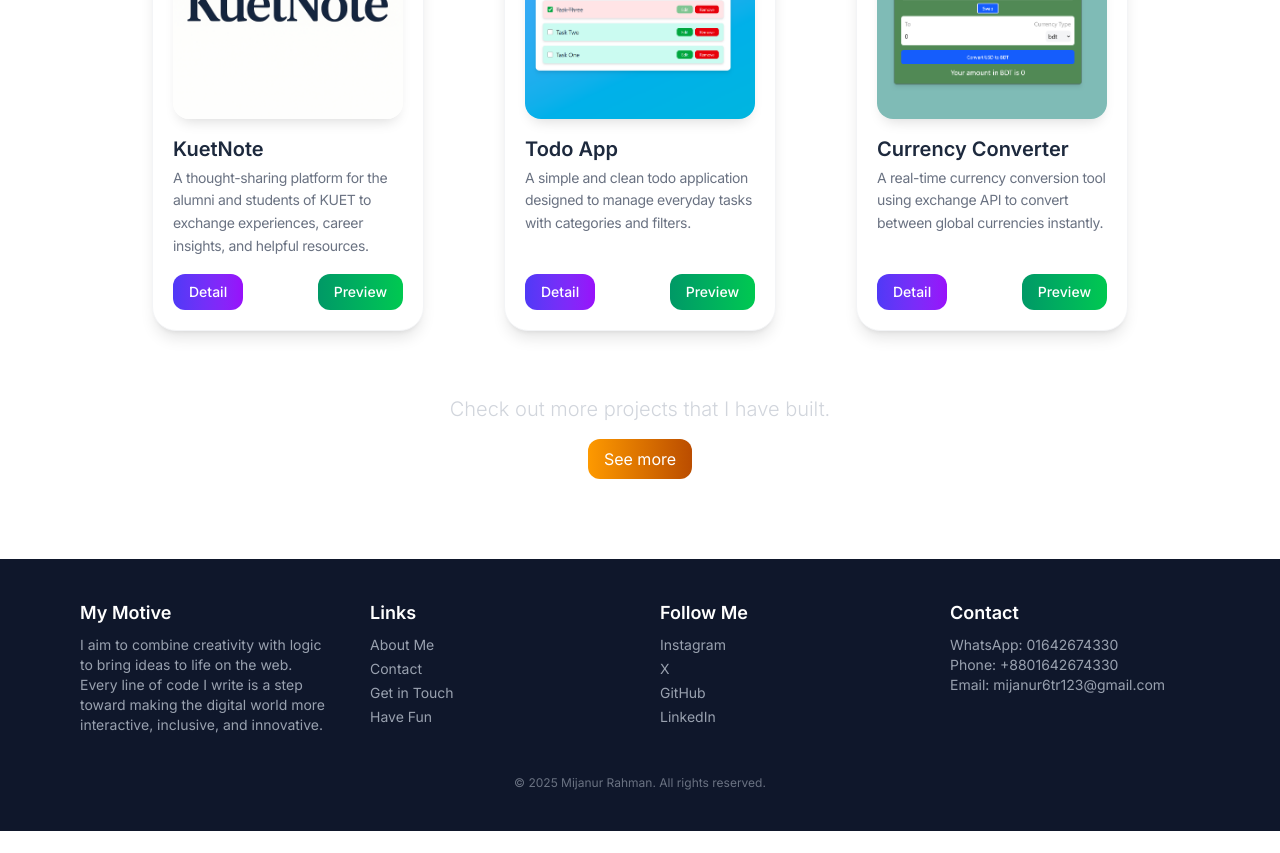
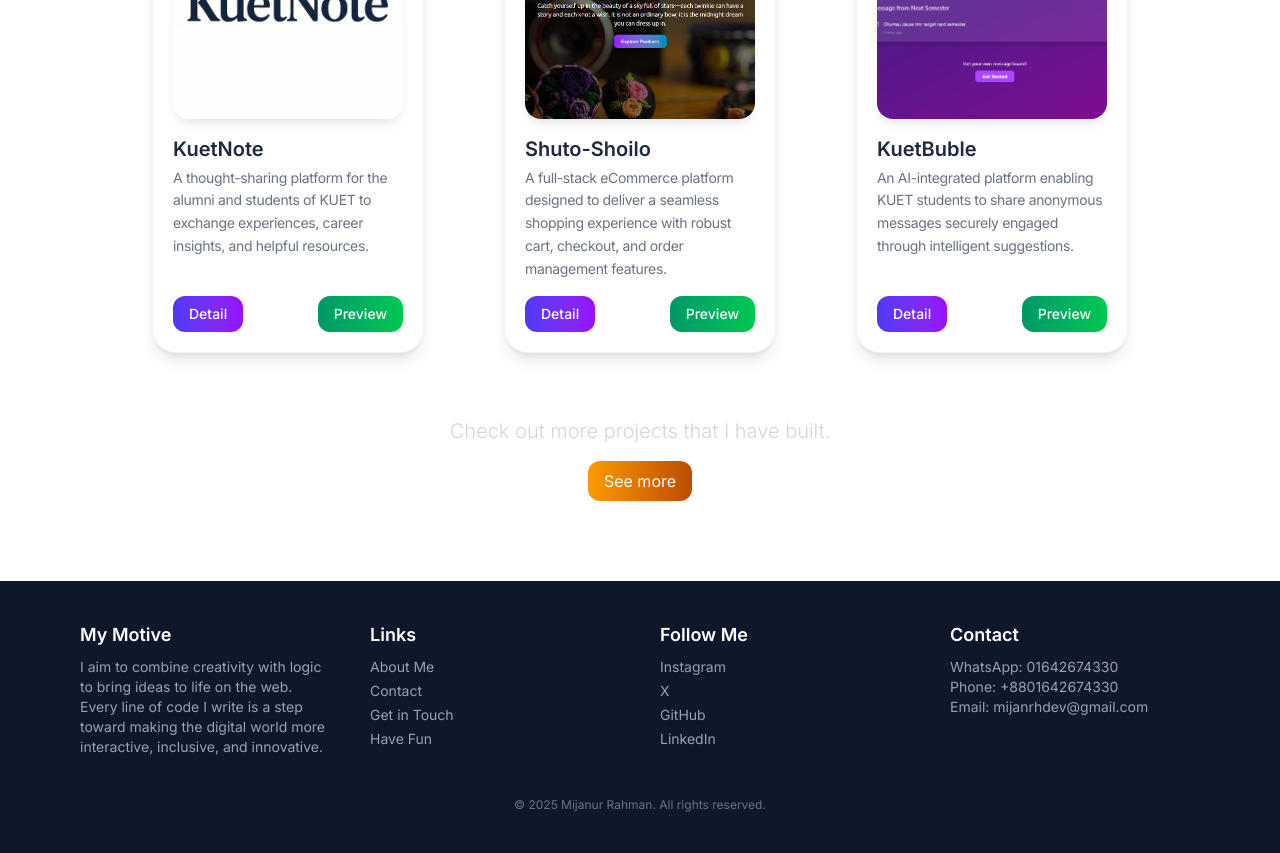
Before and after one commit to mijanur6tr/Portfolio, a React (Vite) app: page / in a window 1280 px wide. Shown: the part 2840-3693 px from the top of the page. Before the commit the page ends 3671 px from the top, so only its background shows below. Built offline with nearby package versions, Linux system fonts and the light colour scheme.

Commit message:
KuetBuble and Shuto-Shoilo Added

```diff
--- a/src/components/Footer.jsx
+++ b/src/components/Footer.jsx
@@ -71,7 +71,7 @@ export const Footer = (props) => {
           <h3 className="text-lg font-semibold text-white mb-2">Contact</h3>
           <p className="text-sm text-gray-400">WhatsApp: 01642674330</p>
           <p className="text-sm text-gray-400">Phone: +8801642674330</p>
-          <p className="text-sm text-gray-400">Email: mijanur6tr123@gmail.com</p>
+          <p className="text-sm text-gray-400">Email: mijanrhdev@gmail.com</p>
         </motion.div>
       </div>
 
--- a/src/constants/index.js
+++ b/src/constants/index.js
@@ -1,10 +1,9 @@
-
-import todo from "../../public/todo.png"
-import currency from "../../public/currency.png"
-import tic from "../../public/tic.png"
-import kuetnote from "../../public/kuetnote.png"
-
-
+import todo from "../../public/todo.png";
+import currency from "../../public/currency.png";
+import tic from "../../public/tic.png";
+import kuetnote from "../../public/kuetnote.png";
+import KuetBuble from "../../public/KuetBuble.png";
+import Shuto from "../../public/Shuto-Shoilo.png";
 
 export const HERO_CONTENT = `I Build High-Impact, Fast, and Modern Web Solutions.From idea to launch, I craft scalable websites and full-stack applications that drive business results.
 Let’s create something your users will love. `;
@@ -16,8 +15,10 @@ export const projectData = [
     id: 1,
     title: "KuetNote",
     image: kuetnote,
-    cardDescription: "A thought-sharing platform for the alumni and students of KUET to exchange experiences, career insights, and helpful resources.",
-    description: "KUETNote is a collaborative web platform built to simplify academic life for students of KUET. It allows students to easily share, access, and organize course notes, question papers, and study resources by department and academic year. Designed with a clean UI and intuitive navigation, KUETNote enhances peer-to-peer learning and promotes a culture of open knowledge sharing within the university. The project showcases dynamic routing, file upload capabilities, and user-friendly categorization—all developed using React, Tailwind CSS, and Appwrite for backend services.",
+    cardDescription:
+      "A thought-sharing platform for the alumni and students of KUET to exchange experiences, career insights, and helpful resources.",
+    description:
+      "KUETNote is a collaborative web platform built to simplify academic life for students of KUET. It allows students to easily share, access, and organize course notes, question papers, and study resources by department and academic year. Designed with a clean UI and intuitive navigation, KUETNote enhances peer-to-peer learning and promotes a culture of open knowledge sharing within the university. The project showcases dynamic routing, file upload capabilities, and user-friendly categorization—all developed using React, Tailwind CSS, and Appwrite for backend services.",
     detailLink: "/projects/1",
     previewLink: "https://kuet-note.vercel.app/",
     technologies: ["React", "Tailwind CSS", "Appwrite"],
@@ -28,11 +29,63 @@ export const projectData = [
   },
   {
     id: 2,
+    title: "Shuto-Shoilo",
+    image: Shuto,
+    cardDescription:
+      "A full-stack eCommerce platform designed to deliver a seamless shopping experience with robust cart, checkout, and order management features.",
+    description:
+      "ShutoShoilo is a full-stack MERN eCommerce application built for a smooth online shopping journey. It provides responsive UI, secure authentication, and dynamic product management. With features like cart, checkout, and hassle-free admin controls, the platform ensures efficient handling of both customer and admin operations. Designed with React and Tailwind CSS for modern UI, and powered by Node.js, Express.js, and MongoDB for backend scalability, ShutoShoilo demonstrates clean architecture and practical use of authentication and state management.",
+    detailLink: "/projects/2",
+    previewLink: "https://shuto-shoilo-frontend.vercel.app/",
+    technologies: [
+      "React",
+      "Tailwind CSS",
+      "Node.js",
+      "Express.js",
+      "MongoDB",
+      "React Router DOM",
+      "JWT",
+    ],
+    problems: [
+      "Implementing secure authentication and JWT-based authorization",
+      "Designing cart and checkout flow with dynamic state management",
+      "Structuring admin panel for product and order management",
+    ],
+  },
+  {
+    id: 3,
+    title: "KuetBuble",
+    image: KuetBuble,
+    cardDescription:
+      "An AI-integrated platform enabling KUET students to share anonymous messages securely engaged through intelligent suggestions.",
+    description:
+      "KuetBubble is an AI-powered anonymous messaging platform designed exclusively for KUET students. The platform allows users to share messages in a secure and private environment, while AI-driven suggestions enhance interaction and engagement. With NextAuth authentication ensuring safe sign-in and session management, and a clean UI built with Next.js, Tailwind CSS, and TypeScript, KuetBubble demonstrates the integration of AI in social platforms along with strong validation and seamless user flow.",
+    detailLink: "/projects/3",
+    previewLink: "https://kuet-bubble.vercel.app/",
+    technologies: [
+      "Next.js",
+      "TypeScript",
+      "Tailwind CSS",
+      "MongoDB",
+      "React Hook Form",
+      "Zod",
+      "NextAuth",
+    ],
+    problems: [
+      "Integrating AI to generate meaningful and engaging message suggestions",
+      "Ensuring security and anonymity while maintaining smooth user flow",
+      "Implementing robust validation with React Hook Form and Zod",
+    ],
+  },
+  {
+    id: 4,
     title: "Todo App",
     image: todo,
-    cardDescription: "A simple and clean todo application designed to manage everyday tasks with categories and filters.",
-    description: "A clean and minimalistic Todo application built to help users organize their daily tasks efficiently. It supports task categorization, filtering, and dynamic updates—making productivity simple and intuitive. This project was a hands-on introduction to React’s Context API, which I used to manage global state across components without prop drilling. It deepened my understanding of component-based architecture and scalable state management in React..",
-    detailLink: "/projects/2",
+    cardDescription:
+      "A simple and clean todo application designed to manage everyday tasks with categories and filters.",
+    description:
+      "A clean and minimalistic Todo application built to help users organize their daily tasks efficiently. It supports task categorization, filtering, and dynamic updates—making productivity simple and intuitive. This project was a hands-on introduction to React’s Context API, which I used to manage global state across components without prop drilling. It deepened my understanding of component-based architecture and scalable state management in React..",
+    detailLink: "/projects/4",
     previewLink: "https://react-to-do-bice-five.vercel.app",
     technologies: ["React", "Context API", "Tailwind CSS"],
     problems: [
@@ -41,12 +94,14 @@ export const projectData = [
     ],
   },
   {
-    id: 3,
+    id: 5,
     title: "Currency Converter",
     image: currency,
-    cardDescription: "A real-time currency conversion tool using exchange API to convert between global currencies instantly.",
-    description: "A responsive and real-time currency conversion application that allows users to convert between global currencies instantly using up-to-date exchange rates. This project leverages a public Exchange Rate API to fetch live data and perform accurate conversions. Through this project, I gained practical experience in integrating APIs, handling asynchronous operations, and displaying real-time data in a user-friendly interface using React.",
-    detailLink: "/projects/3",
+    cardDescription:
+      "A real-time currency conversion tool using exchange API to convert between global currencies instantly.",
+    description:
+      "A responsive and real-time currency conversion application that allows users to convert between global currencies instantly using up-to-date exchange rates. This project leverages a public Exchange Rate API to fetch live data and perform accurate conversions. Through this project, I gained practical experience in integrating APIs, handling asynchronous operations, and displaying real-time data in a user-friendly interface using React.",
+    detailLink: "/projects/5",
     previewLink: "https://currency-converter-ivory-sigma.vercel.app",
     technologies: ["HTML", "CSS", "JavaScript", "ExchangeRate API"],
     problems: [
@@ -55,12 +110,14 @@ export const projectData = [
     ],
   },
   {
-    id: 4,
+    id: 6,
     title: "Tic-Tac-Toe Game",
     image: tic,
-    cardDescription: "A two-player Tic Tac Toe game with a computer AI option, built using basic HTML, CSS, and JavaScript.",
-    description: "A classic two-player Tic Tac Toe game built using HTML, CSS, and JavaScript, featuring both human-vs-human and human-vs-computer modes. Originally developed for fun, this project turned into a deep dive into game logic and decision-making. I implemented a simple yet effective AI opponent that can intelligently predict and counter the player's next move, making the gameplay more challenging and engaging. It sharpened my logical thinking and problem-solving skills in JavaScript.",
-    detailLink: "/projects/4",
+    cardDescription:
+      "A two-player Tic Tac Toe game with a computer AI option, built using basic HTML, CSS, and JavaScript.",
+    description:
+      "A classic two-player Tic Tac Toe game built using HTML, CSS, and JavaScript, featuring both human-vs-human and human-vs-computer modes. Originally developed for fun, this project turned into a deep dive into game logic and decision-making. I implemented a simple yet effective AI opponent that can intelligently predict and counter the player's next move, making the gameplay more challenging and engaging. It sharpened my logical thinking and problem-solving skills in JavaScript.",
+    detailLink: "/projects/6",
     previewLink: "https://tic-tac-toe-eosin-two.vercel.app/",
     technologies: ["HTML", "CSS", "JavaScript"],
     problems: [
```
Also changed, not shown: public/KuetBuble.png (added), public/Shuto-Shoilo.png (added).
